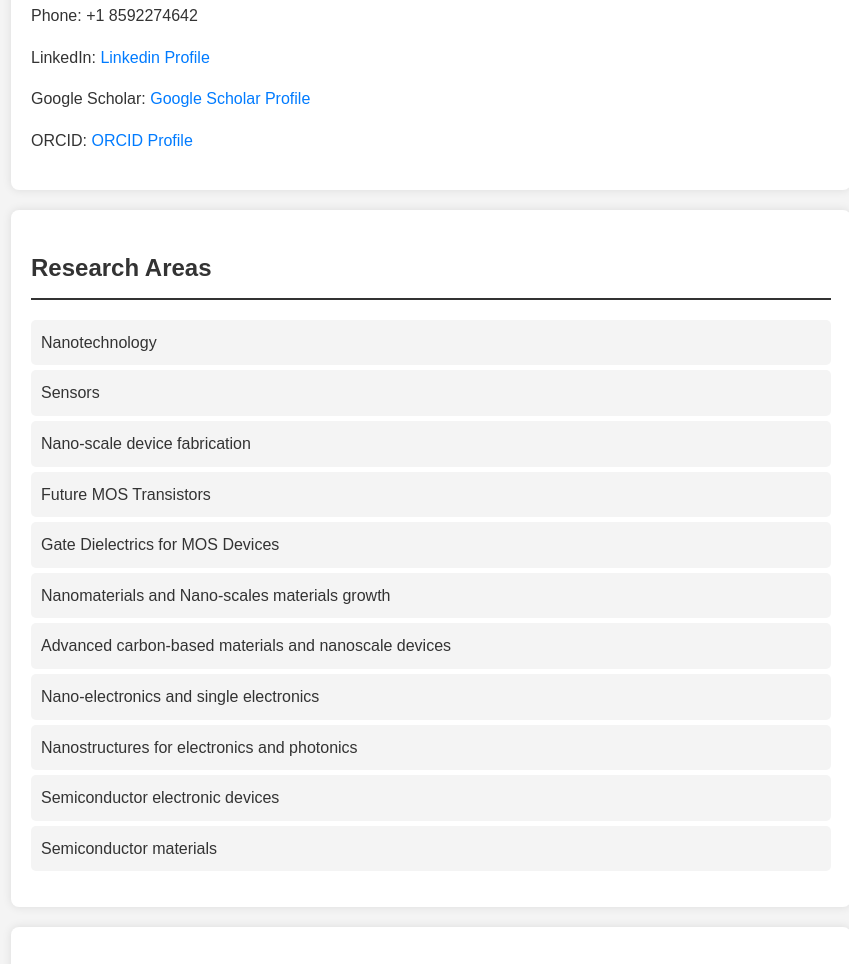
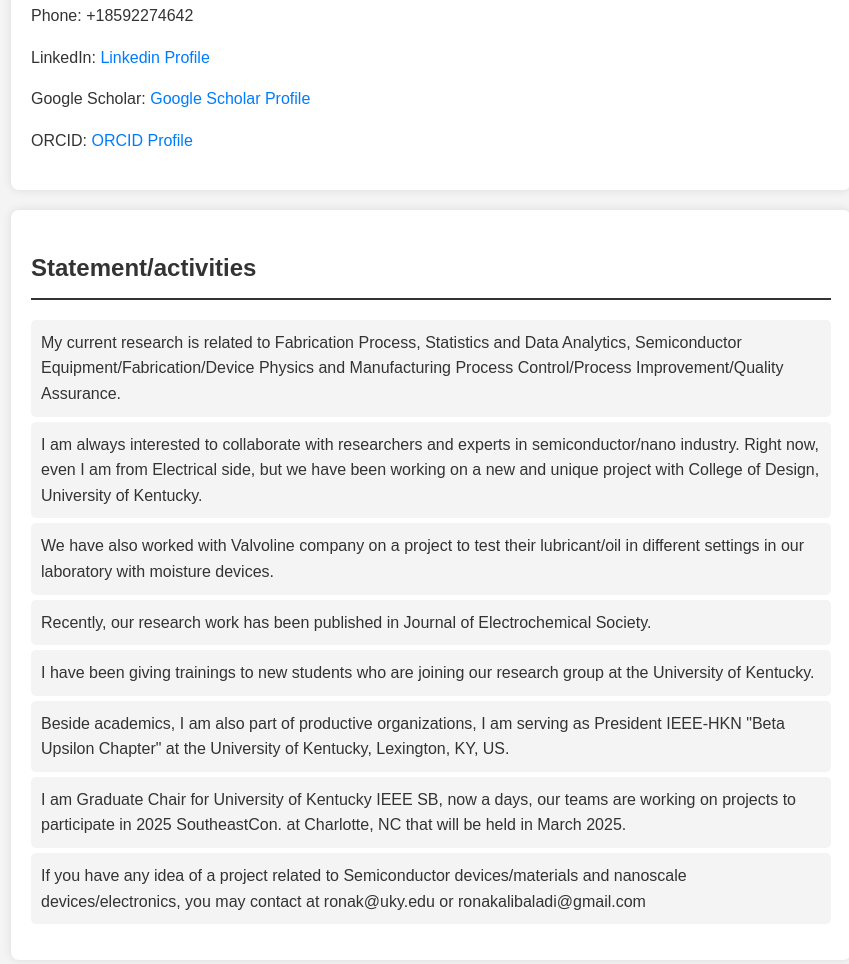
Before and after one commit to alironak/alironak.github.io, a plain HTML site: page index.html in a window 1280 px wide. Shown: the part 405-1369 px from the top of the page, without its empty margins (209-1058 px from the left). Drawn offline with Linux system fonts and the light colour scheme.

Commit message:
Update index.html

```diff
--- a/index.html
+++ b/index.html
@@ -285,13 +285,10 @@
     <section id="contact">
         <h2>Contact Information</h2>
         <p>Email: <a href="mailto:ronakalibaaldi@gmail.com">ronakalibaaldi@gmail.com</a></p>
-        <p>Phone: +1 8592274642</p>
+        <p>Phone: +18592274642</p>
         <p>LinkedIn: <a href="https://www.linkedin.com/in/ronakali/">Linkedin Profile</a></p>
         <p>Google Scholar: <a href="https://scholar.google.com/citations?user=fE-ySbIAAAJ&hl=en">Google Scholar Profile</a></p>
         <p>ORCID: <a href="https://orcid.org/0009-0008-6795-8084/">ORCID Profile</a></p>
-
-
-
     </section>
 
 
@@ -299,23 +296,20 @@
 
 
 
+    <section id="research">
+        <h2>Statement/activities</h2>
+        <ul>
 
+            <li>My current research is related to Fabrication Process, Statistics and Data Analytics, Semiconductor Equipment/Fabrication/Device Physics and Manufacturing Process Control/Process Improvement/Quality Assurance.</li>
+            <li>I am always interested to collaborate with researchers and experts in semiconductor/nano industry. Right now, even I am from Electrical side, but we have been working on a new and unique project with College of Design, University of Kentucky.</li>
+            <li>We have also worked with Valvoline company on a project to test their lubricant/oil in different settings in our laboratory with moisture devices.</li>
+            <li>Recently, our research work has been published in Journal of Electrochemical Society. </li>
+            <li>I have been giving trainings to new students who are joining our research group at the University of Kentucky.</li>
+            <li>Beside academics, I am also part of productive organizations, I am serving as President IEEE-HKN "Beta Upsilon Chapter" at the University of Kentucky, Lexington, KY, US.</li>
+            <li>I am Graduate Chair for University of Kentucky IEEE SB, now a days, our teams are working on projects to participate in 2025 SoutheastCon. at Charlotte, NC that will be held in March 2025.</li>
 
-    <section id="research">
-        <h2>Research Areas</h2>
-        <ul>
-            <li>Nanotechnology</li>
-            <li>Sensors</li>
-            <li>Nano-scale device fabrication</li>
-            <li>Future MOS Transistors</li>
-            <li>Gate Dielectrics for MOS Devices</li>
-            <li>Nanomaterials and Nano-scales materials growth</li>
-            <li>Advanced carbon-based materials and nanoscale devices</li>
-            <li>Nano-electronics and single electronics</li>
-            <li>Nanostructures for electronics and photonics</li>
-            <li>Semiconductor electronic devices</li>
-            <li>Semiconductor materials</li>
-        </ul>
+            <li>If you have any idea of a project related to Semiconductor devices/materials and nanoscale devices/electronics, you may contact at ronak@uky.edu or ronakalibaladi@gmail.com</li>
+    </ul>
     </section>
 
 
@@ -349,7 +343,7 @@
 
     <footer>
         <p>&copy; 2025 Ronak Ali. All rights reserved.</p>
-        <p>For collaboration and Research, you can reach at ronak@uky.edu or ronakalibaladi@gmail.com</p>
+        <p>For collaboration and research, you can reach at ronak@uky.edu or ronakalibaladi@gmail.com</p>
     </footer>
 
 <!--
```
